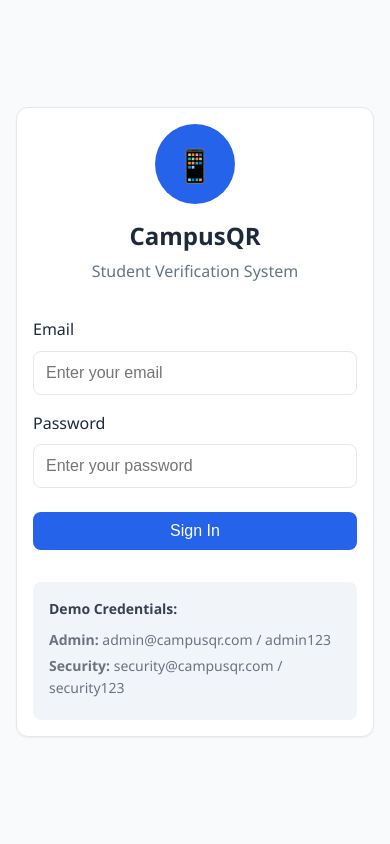
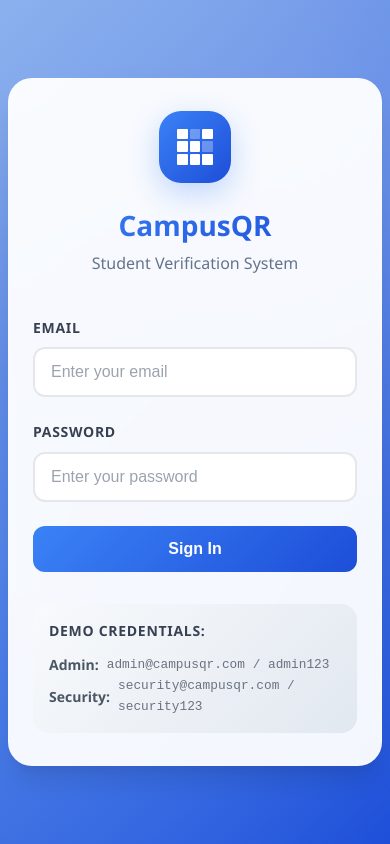
Before and after one commit to ronald2117/CampusQR, a React (Vite) app in the folder client/: page / in a window 390 px wide. Built offline with nearby package versions, Linux system fonts and the light colour scheme; no server answers.

Commit message:
feat: Add styled login page with responsive design and demo credentials

```diff
--- /dev/null
+++ b/client/src/pages/Login.css
@@ -0,0 +1,344 @@
+/* Login Page Styles */
+.login-container {
+  min-height: 100vh;
+  display: flex;
+  align-items: center;
+  justify-content: center;
+  background: linear-gradient(135deg, #8bb1ee 0%, #1d4ed8 100%);
+  padding: 1rem;
+  position: relative;
+  overflow: hidden;
+}
+
+.login-container::before {
+  content: '';
+  position: absolute;
+  top: 0;
+  left: 0;
+  right: 0;
+  bottom: 0;
+  background:
+    radial-gradient(circle at 20% 80%, rgba(59, 130, 246, 0.3) 0%, transparent 50%),
+    radial-gradient(circle at 80% 20%, rgba(255, 255, 255, 0.1) 0%, transparent 50%),
+    radial-gradient(circle at 40% 40%, rgba(29, 78, 216, 0.2) 0%, transparent 50%);
+  z-index: 1;
+}
+
+.login-card {
+  max-width: 420px;
+  width: 100%;
+  background: rgba(255, 255, 255, 0.95);
+  backdrop-filter: blur(20px);
+  border-radius: 24px;
+  box-shadow:
+    0 20px 25px -5px rgba(0, 0, 0, 0.1),
+    0 10px 10px -5px rgba(0, 0, 0, 0.04);
+  border: 1px solid rgba(255, 255, 255, 0.2);
+  position: relative;
+  z-index: 2;
+  overflow: hidden;
+}
+
+.login-card-body {
+  padding: 2.5rem;
+}
+
+.login-header {
+  text-align: center;
+  margin-bottom: 2.5rem;
+}
+
+.qr-logo {
+  width: 88px;
+  height: 88px;
+  background: linear-gradient(135deg, #3b82f6 0%, #1d4ed8 100%);
+  border-radius: 22px;
+  margin: 0 auto 1.5rem;
+  display: flex;
+  align-items: center;
+  justify-content: center;
+  position: relative;
+  box-shadow: 0 10px 30px rgba(59, 130, 246, 0.3);
+  transition: transform 0.3s ease;
+}
+
+.qr-logo:hover {
+  transform: translateY(-2px);
+}
+
+.qr-icon {
+  width: 44px;
+  height: 44px;
+  display: grid;
+  grid-template-columns: repeat(3, 1fr);
+  grid-template-rows: repeat(3, 1fr);
+  gap: 2px;
+}
+
+.qr-pixel {
+  background: white;
+  border-radius: 1px;
+}
+
+.qr-pixel:nth-child(1),
+.qr-pixel:nth-child(3),
+.qr-pixel:nth-child(4),
+.qr-pixel:nth-child(5),
+.qr-pixel:nth-child(7),
+.qr-pixel:nth-child(8),
+.qr-pixel:nth-child(9) {
+  background: white;
+}
+
+.qr-pixel:nth-child(2),
+.qr-pixel:nth-child(6) {
+  background: rgba(255, 255, 255, 0.3);
+}
+
+.login-title {
+  margin-bottom: 0.5rem;
+  color: #1e293b;
+  font-size: 2rem;
+  font-weight: 700;
+  background: linear-gradient(135deg, #3b82f6 0%, #1d4ed8 100%);
+  -webkit-background-clip: text;
+  -webkit-text-fill-color: transparent;
+  background-clip: text;
+}
+
+.login-subtitle {
+  color: #64748b;
+  margin: 0;
+  font-size: 1rem;
+  font-weight: 500;
+}
+
+.form-group {
+  margin-bottom: 1.5rem;
+}
+
+.form-label {
+  display: block;
+  margin-bottom: 0.5rem;
+  font-weight: 600;
+  color: #374151;
+  font-size: 0.875rem;
+  text-transform: uppercase;
+  letter-spacing: 0.05em;
+}
+
+.form-input {
+  width: 100%;
+  padding: 0.875rem 1rem;
+  border: 2px solid #e5e7eb;
+  border-radius: 12px;
+  font-size: 1rem;
+  transition: all 0.2s ease;
+  background: #ffffff;
+  color: #1f2937;
+}
+
+.form-input:focus {
+  outline: none;
+  border-color: #3b82f6;
+  box-shadow: 0 0 0 3px rgba(59, 130, 246, 0.1);
+  transform: translateY(-1px);
+}
+
+.form-input:disabled {
+  background-color: #f9fafb;
+  opacity: 0.6;
+  cursor: not-allowed;
+}
+
+.form-input::placeholder {
+  color: #9ca3af;
+}
+
+.login-button {
+  width: 100%;
+  padding: 0.875rem 1.5rem;
+  background: linear-gradient(135deg, #3b82f6 0%, #1d4ed8 100%);
+  color: white;
+  border: none;
+  border-radius: 12px;
+  font-size: 1rem;
+  font-weight: 600;
+  cursor: pointer;
+  transition: all 0.2s ease;
+  display: flex;
+  align-items: center;
+  justify-content: center;
+  gap: 0.5rem;
+  position: relative;
+  overflow: hidden;
+}
+
+.login-button::before {
+  content: '';
+  position: absolute;
+  top: 0;
+  left: -100%;
+  width: 100%;
+  height: 100%;
+  background: linear-gradient(90deg, transparent, rgba(255, 255, 255, 0.2), transparent);
+  transition: left 0.5s ease;
+}
+
+.login-button:hover {
+  transform: translateY(-2px);
+  box-shadow: 0 10px 30px rgba(59, 130, 246, 0.4);
+}
+
+.login-button:hover::before {
+  left: 100%;
+}
+
+.login-button:active {
+  transform: translateY(0);
+}
+
+.login-button:disabled {
+  opacity: 0.7;
+  cursor: not-allowed;
+  transform: none;
+}
+
+.login-button:disabled:hover {
+  transform: none;
+  box-shadow: none;
+}
+
+.spinner {
+  width: 18px;
+  height: 18px;
+  border: 2px solid rgba(255, 255, 255, 0.3);
+  border-top: 2px solid white;
+  border-radius: 50%;
+  animation: spin 1s linear infinite;
+}
+
+@keyframes spin {
+  0% { transform: rotate(0deg); }
+  100% { transform: rotate(360deg); }
+}
+
+.demo-credentials-container {
+  background: linear-gradient(135deg, #f8fafc 0%, #e2e8f0 100%);
+  font-size: 0.875rem;
+  padding: 1rem;
+  margin-top: 2rem;
+  border-radius: 16px;
+}
+
+.demo-title {
+  font-weight: 700;
+  margin-bottom: 0.75rem;
+  color: #374151;
+  font-size: 0.875rem;
+  text-transform: uppercase;
+  letter-spacing: 0.05em;
+}
+
+.demo-item {
+  display: flex;
+  align-items: center;
+  border-radius: 8px;
+}
+
+.demo-role {
+  font-weight: 600;
+  color: #4b5563;
+  margin-right: 0.5rem;
+}
+
+.demo-credentials {
+  font-family: 'Courier New', monospace;
+  font-size: 0.8rem;
+  color: #6b7280;
+}
+
+.alert {
+  padding: 1rem;
+  border-radius: 12px;
+  margin-bottom: 1.5rem;
+  font-weight: 500;
+  border: 1px solid;
+}
+
+.alert-error {
+  background-color: #fef2f2;
+  color: #dc2626;
+  border-color: #fecaca;
+}
+
+/* Responsive Design */
+@media (max-width: 480px) {
+  .login-container {
+    padding: 0.5rem;
+  }
+
+  .login-card-body {
+    padding: 2rem 1.5rem;
+  }
+
+  .login-title {
+    font-size: 1.75rem;
+  }
+
+  .qr-logo {
+    width: 72px;
+    height: 72px;
+  }
+
+  .qr-icon {
+    width: 36px;
+    height: 36px;
+  }
+}
+
+/* Dark mode support */
+@media (prefers-color-scheme: dark) {
+  .login-card {
+    background: rgba(30, 41, 59, 0.95);
+    border: 1px solid rgba(71, 85, 105, 0.3);
+  }
+
+  .form-input {
+    background: #374151;
+    border-color: #4b5563;
+    color: #f9fafb;
+  }
+
+  .form-input:focus {
+    border-color: #3b82f6;
+  }
+
+  .form-label {
+    color: #d1d5db;
+  }
+
+  .login-subtitle {
+    color: #9ca3af;
+  }
+
+  .demo-credentials-container {
+    background: linear-gradient(135deg, #374151 0%, #4b5563 100%);
+  }
+
+  .demo-item {
+    background: rgba(55, 65, 81, 0.5);
+  }
+
+  .demo-title {
+    color: #d1d5db;
+  }
+
+  .demo-role {
+    color: #e5e7ebfa;
+  }
+
+  .demo-credentials-container {
+    color: #9ca3af;
+  }
+}
--- a/client/src/pages/Login.jsx
+++ b/client/src/pages/Login.jsx
@@ -1,5 +1,6 @@
 import { useState } from 'react'
 import { useAuth } from '../contexts/AuthContext'
+import './Login.css'
 
 const Login = () => {
   const [formData, setFormData] = useState({
@@ -33,33 +34,25 @@ const Login = () => {
   }
 
   return (
-    <div style={{
-      minHeight: '100vh',
-      display: 'flex',
-      alignItems: 'center',
-      justifyContent: 'center',
-      backgroundColor: '#f8fafc',
-      padding: '1rem'
-    }}>
-      <div className="card" style={{ maxWidth: '400px', width: '100%' }}>
-        <div className="card-body">
-          <div style={{ textAlign: 'center', marginBottom: '2rem' }}>
-            <div style={{
-              width: '80px',
-              height: '80px',
-              backgroundColor: '#2563eb',
-              borderRadius: '50%',
-              margin: '0 auto 1rem',
-              display: 'flex',
-              alignItems: 'center',
-              justifyContent: 'center',
-              fontSize: '2rem',
-              color: 'white'
-            }}>
-              📱
+    <div className="login-container">
+      <div className="login-card">
+        <div className="login-card-body">
+          <div className="login-header">
+            <div className="qr-logo">
+              <div className="qr-icon">
+                <div className="qr-pixel"></div>
+                <div className="qr-pixel"></div>
+                <div className="qr-pixel"></div>
+                <div className="qr-pixel"></div>
+                <div className="qr-pixel"></div>
+                <div className="qr-pixel"></div>
+                <div className="qr-pixel"></div>
+                <div className="qr-pixel"></div>
+                <div className="qr-pixel"></div>
+              </div>
             </div>
-            <h1 style={{ marginBottom: '0.5rem', color: '#1e293b' }}>CampusQR</h1>
-            <p style={{ color: '#64748b', margin: 0 }}>
+            <h1 className="login-title">CampusQR</h1>
+            <p className="login-subtitle">
               Student Verification System
             </p>
           </div>
@@ -71,12 +64,13 @@ const Login = () => {
           )}
 
           <form onSubmit={handleSubmit}>
-            <div style={{ marginBottom: '1rem' }}>
-              <label htmlFor="email">Email</label>
+            <div className="form-group">
+              <label htmlFor="email" className="form-label">Email</label>
               <input
                 type="email"
                 id="email"
                 name="email"
+                className="form-input"
                 value={formData.email}
                 onChange={handleChange}
                 placeholder="Enter your email"
@@ -85,12 +79,13 @@ const Login = () => {
               />
             </div>
 
-            <div style={{ marginBottom: '1.5rem' }}>
-              <label htmlFor="password">Password</label>
+            <div className="form-group">
+              <label htmlFor="password" className="form-label">Password</label>
               <input
                 type="password"
                 id="password"
                 name="password"
+                className="form-input"
                 value={formData.password}
                 onChange={handleChange}
                 placeholder="Enter your password"
@@ -101,12 +96,12 @@ const Login = () => {
 
             <button
               type="submit"
-              className="btn btn-primary btn-full"
+              className="login-button"
               disabled={loading}
             >
               {loading ? (
                 <>
-                  <div className="spinner" style={{ width: '16px', height: '16px' }}></div>
+                  <div className="spinner"></div>
                   Signing in...
                 </>
               ) : (
@@ -115,22 +110,18 @@ const Login = () => {
             </button>
           </form>
 
-          <div style={{
-            marginTop: '2rem',
-            padding: '1rem',
-            backgroundColor: '#f1f5f9',
-            borderRadius: '8px',
-            fontSize: '0.875rem'
-          }}>
-            <p style={{ fontWeight: '600', marginBottom: '0.5rem', color: '#374151' }}>
+          <div className="demo-credentials-container">
+            <p className="demo-title">
               Demo Credentials:
             </p>
-            <p style={{ margin: '0.25rem 0', color: '#6b7280' }}>
-              <strong>Admin:</strong> admin@campusqr.com / admin123
-            </p>
-            <p style={{ margin: '0.25rem 0', color: '#6b7280' }}>
-              <strong>Security:</strong> security@campusqr.com / security123
-            </p>
+            <div className="demo-item">
+              <span className="demo-role">Admin:</span>
+              <span className="demo-credentials">admin@campusqr.com / admin123</span>
+            </div>
+            <div className="demo-item">
+              <span className="demo-role">Security:</span>
+              <span className="demo-credentials">security@campusqr.com / security123</span>
+            </div>
           </div>
         </div>
       </div>
```
